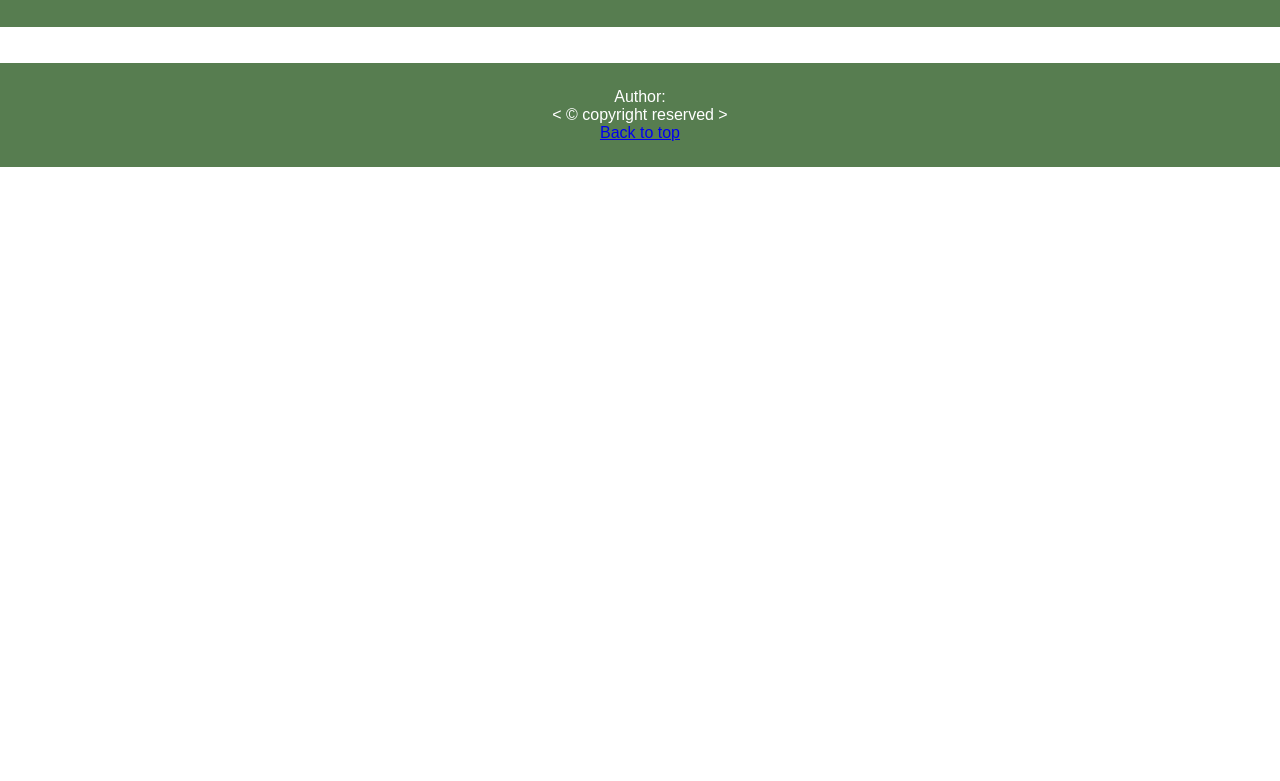
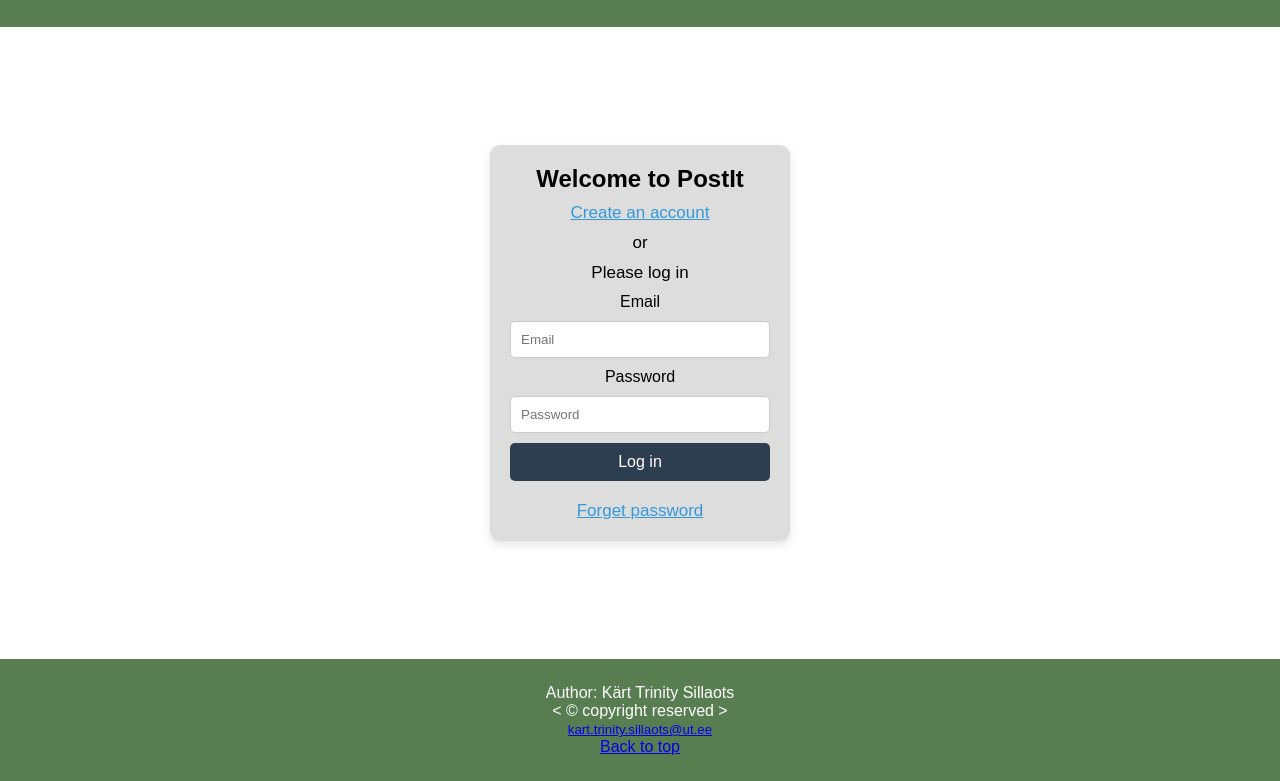
Before and after one commit to riikaseeba/WAD_project2024, a plain HTML site: page login.html in a window 1280 px wide. Shown: the part 102-883 px from the top of the page. Before the commit the page ends 800 px from the top, so only its background shows below. Drawn offline with Linux system fonts and the light colour scheme.

Commit message:
trinnu login lehe lisamine

```diff
--- /dev/null
+++ b/css/login.css
@@ -0,0 +1,90 @@
+body {
+    display: flex;
+    flex-direction: column;
+    min-height: 100vh; /* Keha täiskõrgus */
+    background-size: cover;
+    background-position: center;
+}
+
+main {
+    flex: 1; /* See muudab sisu paindlikuks ja surub jaluse põhja */
+    justify-content: center;
+    align-items: flex-start;
+    margin-left: auto;
+    margin-right: auto;
+}
+
+.container { /*class selector*/
+    max-width: 1200px;
+    margin: 0 auto;
+    padding: 20px;
+}
+
+/* ID selectors*/
+/* keskmise lisatud osa css (erinevus home page-st)*/
+#login {
+    background-color: #ddd;
+    padding: 20px;
+    width: 300px;
+    margin: 100px auto; /* Keskele paigutatud */
+    border-radius: 10px;
+    text-align: center;
+    box-shadow: 0px 4px 10px rgba(0, 0, 0, 0.1);
+}
+/* child selector */
+#login > form {
+    padding: 10px 0;
+}
+
+/* Adjacent sibling selector */
+#login label + input {
+    margin-top: 10px;
+}
+
+/* General sibling selector */
+h1 ~ p {
+    color: black;
+    font-size: 17px;
+}
+
+/* Pseudo-element for link hover */
+#login a:hover {
+    text-decoration: underline;
+}
+
+
+#login input[type="text"], #login input[type="password"] {
+    width: 100%;
+    padding: 10px;
+    margin: 10px 0;
+    border: 1px solid #ccc;
+    border-radius: 5px;
+}
+
+/* button */
+#login input[type="submit"] {
+    width: 100%;
+    padding: 10px;
+    background-color: #2c3e50; /* Tumesinine nupp */
+    color: white;
+    border: none;
+    border-radius: 5px;
+    font-size: 16px;
+    cursor: pointer;
+}
+
+#login input[type="submit"]:hover {
+    background-color: #34495e;
+}
+
+#login p {
+    margin-top: 10px;
+}
+
+#login p a {
+    color: #3498db; /* Sinine link */
+}
+
+#login p a:hover {
+    text-decoration: underline;
+}
--- a/login.html
+++ b/login.html
@@ -3,8 +3,10 @@
 <head>
     <meta charset="UTF-8">
     <meta name="viewport" content="width=device-width, initial-scale=1.0">
-    <title>WAD2024</title>
+    <title>Log In</title>
 
+
+    <link rel="stylesheet" type="text/css" href="css/login.css">
     <link rel="stylesheet" type="text/css" href="css/style.css">
 </head>
 
@@ -20,25 +22,36 @@
     </header>
     <br>
     <main>
-        <!--Siia tuleb login sisu-->
+        <section id="login">
 
+            <h1>Welcome to PostIt</h1>
+            <p><a href="index.html">Create an account</a></p>
+            <p>or</p>
+            <p>Please log in</p>
 
+            <form action="index.html" method="GET">
+                <label for="email">Email</label>
+                <input type="text" id="email" name="email" placeholder="Email" required>
+                <label for="password">Password</label>
+                <input type="password" id="password" name="password" placeholder="Password" required>
+                <input type="submit" value="Log in">
+            </form>
 
+            <p><a href="index.html">Forget password</a></p>
 
-
-
+        </section>
 
     </main>
     <br>
 
     <footer>
-        Author: <!--Selle veebilehe autori nimi-->
+        Author: Kärt Trinity Sillaots
         <br>
         <p>
             &lt; &copy; copyright reserved &gt;
         </p>
         <p>
-            <small><a href="mailto:sinunimi@ut.ee"><!--Selle veebilehe autori email--></a></small>
+            <small><a href="mailto:kart.trinity.sillaots@ut.ee">kart.trinity.sillaots@ut.ee</a></small>
         </p>
         <p>
             <a href="#">Back to top</a>
```
